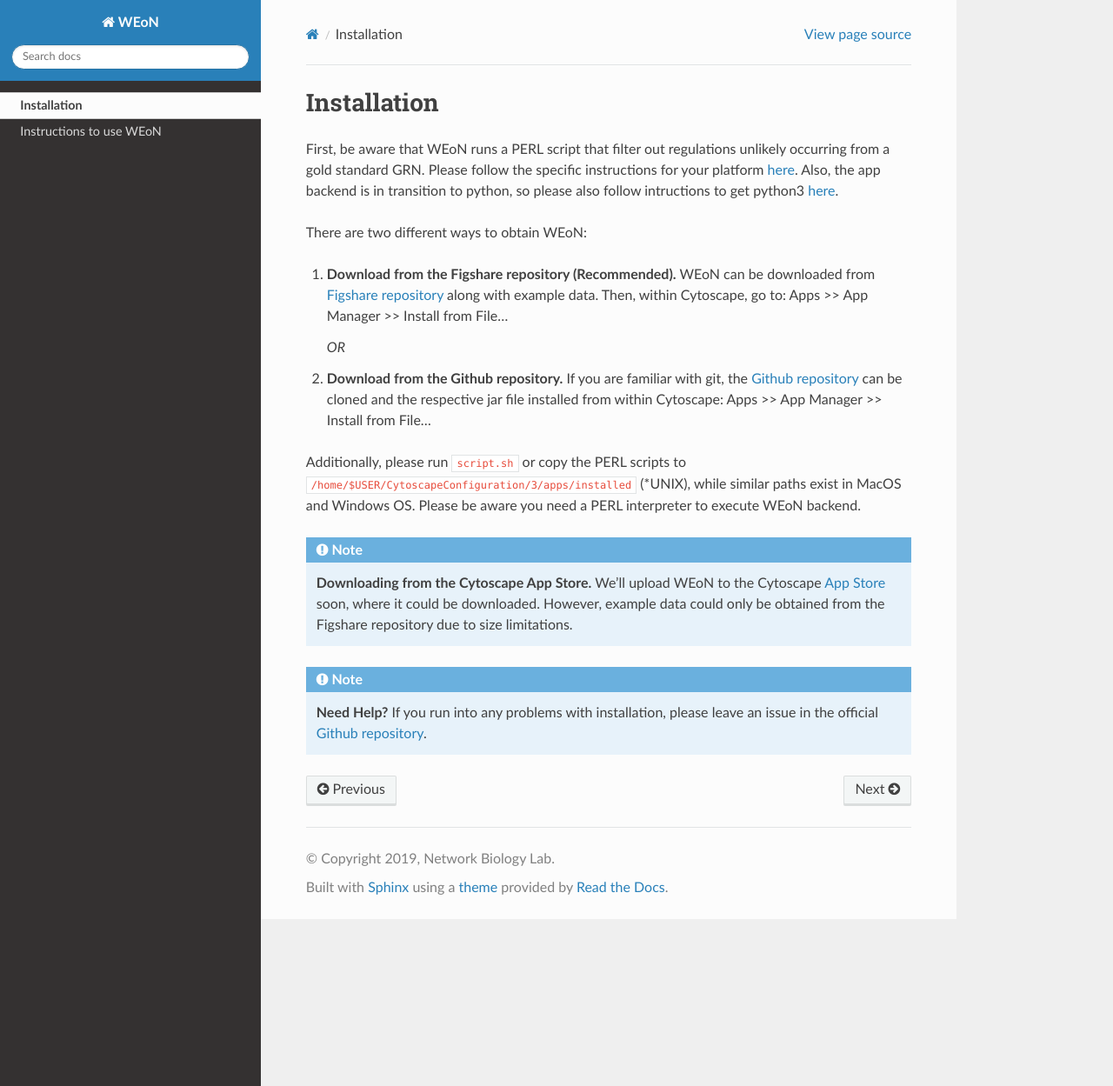
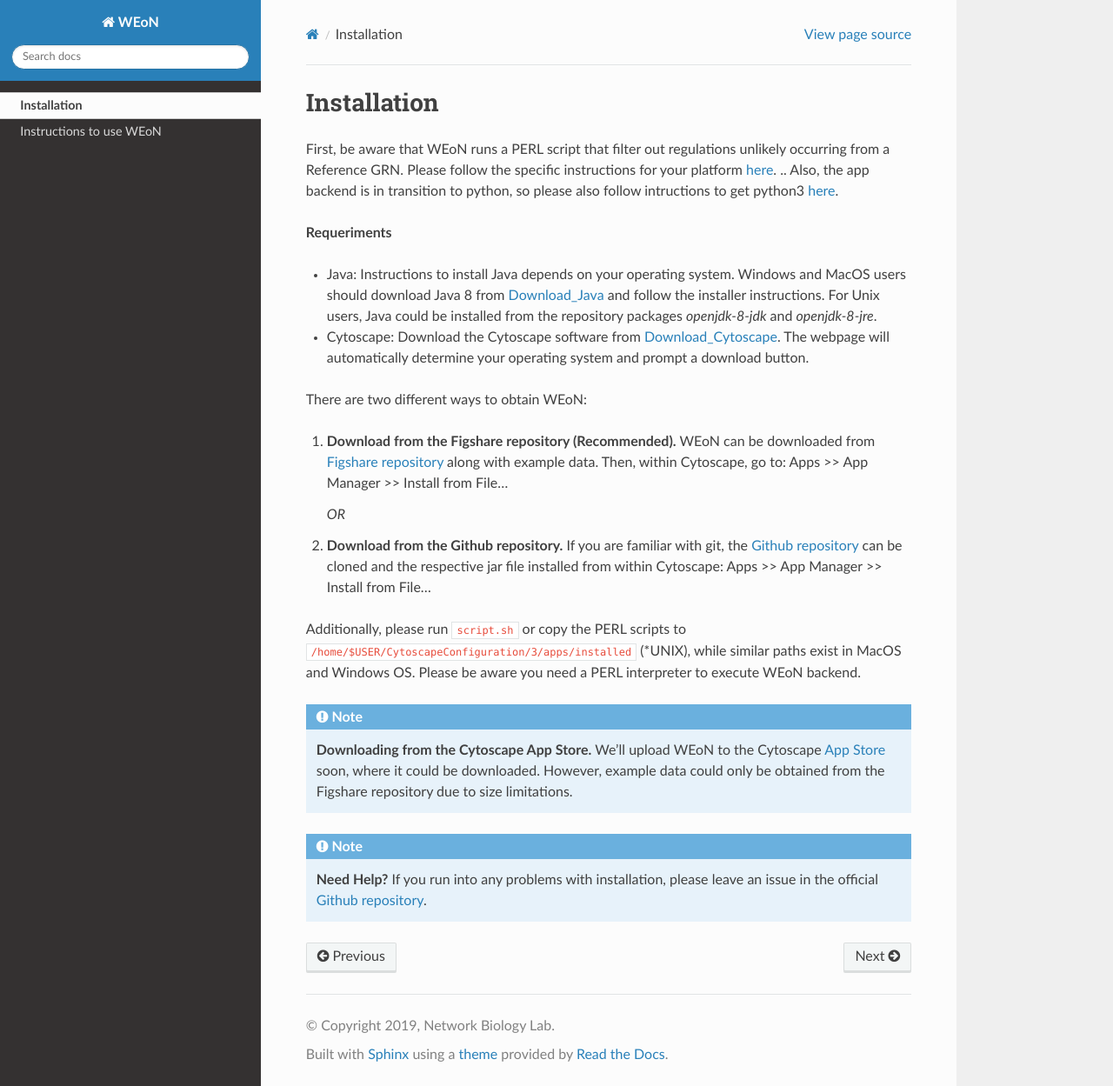
Before and after one commit to networkbiolab/WEoN, a Sphinx documentation site: the page built from docs/installation.rst, in a window 1280 px wide and 1249 px high. Shown: the whole window at 87% size. Built offline with Sphinx 7.4.7 and the Read the Docs theme 2.0.0, drawn with Linux system fonts in a browser that asks for light colours.

Commit message:
update docs

```diff
--- a/docs/installation.rst
+++ b/docs/installation.rst
@@ -1,11 +1,14 @@
 Installation
 ============
 
-First, be aware that WEoN runs a PERL script that filter out regulations unlikely occurring
-from a gold standard GRN. Please follow the specific instructions for your
-platform `here <https://www.perl.org/get.html>`_. Also, the app backend is in
-transition to python, so please also follow intructions to get python3
-`here <https://www.python.org/about/gettingstarted/>`_.
+First, be aware that WEoN runs a PERL script that filter out regulations unlikely occurring from a Reference GRN. Please follow the specific instructions for your platform `here <https://www.perl.org/get.html>`_.
+.. Also, the app backend is in transition to python, so please also follow intructions to get python3 `here <https://www.python.org/about/gettingstarted/>`_.
+
+**Requeriments**
+
+- Java: Instructions to install Java depends on your operating system. Windows and MacOS users should download Java 8 from `Download_Java`_ and follow the installer instructions. For Unix users, Java could be installed from the repository packages `openjdk-8-jdk` and `openjdk-8-jre`.
+
+- Cytoscape: Download the Cytoscape software from `Download_Cytoscape`_. The webpage will automatically determine your operating system and prompt a download button.
 
 There are two different ways to obtain WEoN:
 
@@ -33,3 +36,7 @@
 	**Need Help?**
 	If you run into any problems with installation, please leave an issue in the
 	official `Github repository <https://github.com/networkbiolab/WEoN>`_.
+
+.. refs
+.. _Download_Cytoscape: https://cytoscape.org/download.html
+.. _Download_Java: https://www.java.com/es/download/manual.jsp
```
